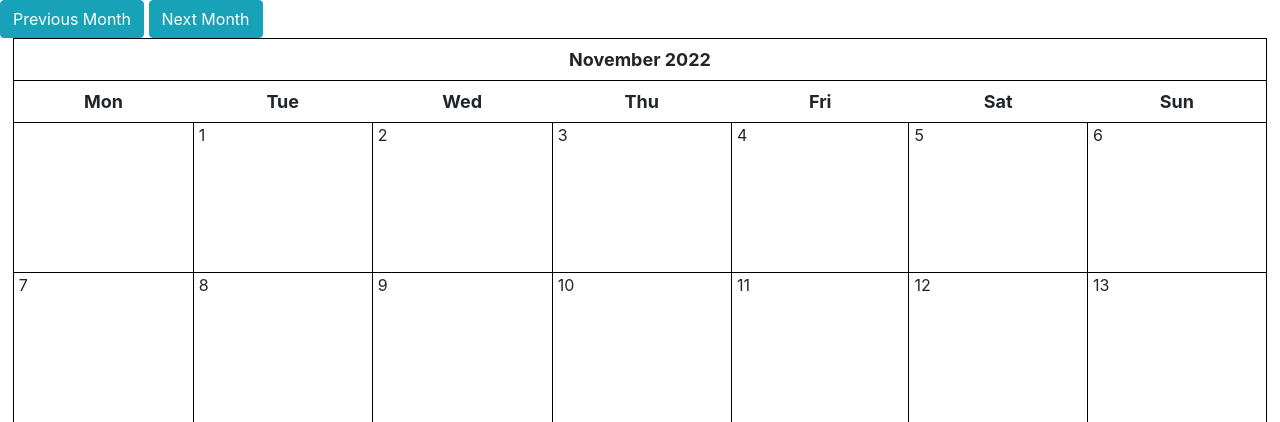
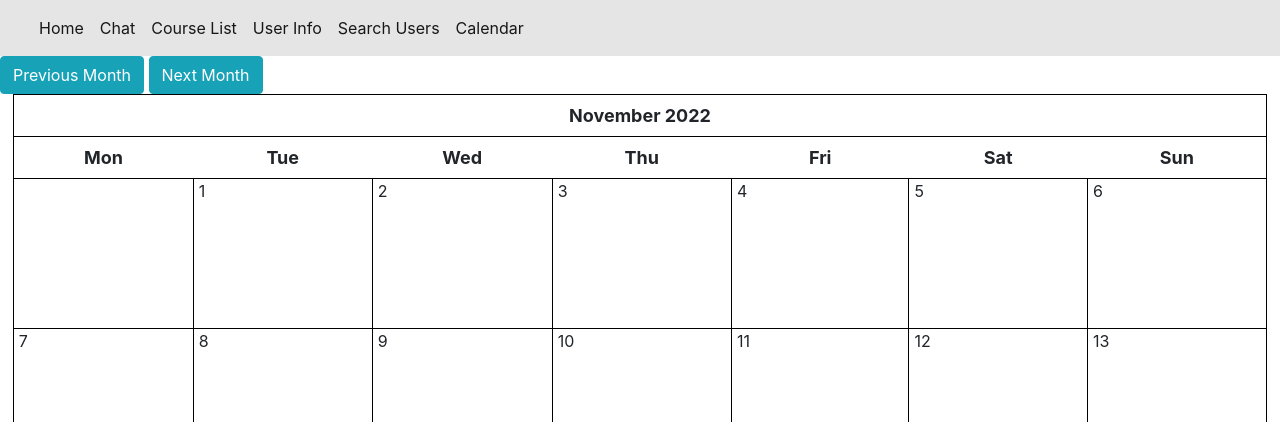
Before and after one commit to evanjtierney/Study-buddy, a Django app: page /study_buddy_app/calendar/ in a window 1280 px wide. Shown: the top 422 px of the page. Run offline with Django 4.2, Linux system fonts and the light colour scheme; data comes from the database, SQL or seed files in the repository; some libraries are stand-ins or nearby versions.

Commit message:
put calendar in the nav bar

```diff
--- a/study_buddy_app/templates/study_buddy_app/calendar.html
+++ b/study_buddy_app/templates/study_buddy_app/calendar.html
@@ -46,6 +46,44 @@ a {
 
 {% block content %}
 <div class="clearfix">
+  <!-- Navbar -->
+  <nav class="navbar navbar-expand-lg navbar-light" style="background-color: rgba(0, 0, 0, 0.1);">
+    <div class="container-fluid">
+      <button
+        class="navbar-toggler"
+        type="button"
+        data-mdb-toggle="collapse"
+        data-mdb-target="#navbarExample01"
+        aria-controls="navbarExample01"
+        aria-expanded="false"
+        aria-label="Toggle navigation"
+      >
+        <i class="fas fa-bars"></i>
+      </button>
+      <div class="collapse navbar-collapse" id="navbarExample01">
+        <ul class="navbar-nav me-auto mb-2 mb-lg-0">
+          <li class="nav-item active">
+            <a class="nav-link" href="/study_buddy_app/">Home</a>
+          </li>
+          <li class="nav-item active">
+            <a class="nav-link" href="/study_buddy_app/home/">Chat</a>
+          </li>
+          <li class="nav-item active">
+            <a class="nav-link" href="/study_buddy_app/deptlist/">Course List</a>
+          </li>
+          <li class="nav-item active">
+            <a class="nav-link" href="/study_buddy_app/user/">User Info</a>
+          </li>
+          <li class="nav-item active">
+            <a class="nav-link" href="/study_buddy_app/searchResults/">Search Users</a>
+          </li>
+          <li class="nav-item active">
+            <a class="nav-link" href="/study_buddy_app/calendar/">Calendar</a>
+          </li>
+        </ul>
+      </div>
+    </div>
+  </nav>
 	<a class="btn btn-info left" href="{% url 'calendar' %}?{{ prev_month }}"> Previous Month </a>
 	<a class="btn btn-info right" href="{% url 'calendar' %}?{{ next_month }}"> Next Month </a>
 </div>
--- a/study_buddy_app/templates/study_buddy_app/chat.html
+++ b/study_buddy_app/templates/study_buddy_app/chat.html
@@ -109,6 +109,9 @@ body {
       <li class="nav-item active">
         <a class="nav-link" href="/study_buddy_app/searchResults/">Search Users</a>
       </li>
+      <li class="nav-item active">
+        <a class="nav-link" href="/study_buddy_app/calendar/">Calendar</a>
+      </li>
       </ul>
     </div>
     </div>
--- a/study_buddy_app/templates/study_buddy_app/dept.html
+++ b/study_buddy_app/templates/study_buddy_app/dept.html
@@ -37,6 +37,9 @@
             </li>
             <li class="nav-item active">
               <a class="nav-link" href="/study_buddy_app/searchResults/">Search Users</a>
+            </li>
+            <li class="nav-item active">
+              <a class="nav-link" href="/study_buddy_app/calendar/">Calendar</a>
             </li>
           </ul>
         </div>
--- a/study_buddy_app/templates/study_buddy_app/deptlist.html
+++ b/study_buddy_app/templates/study_buddy_app/deptlist.html
@@ -38,6 +38,9 @@
             </li>
             <li class="nav-item active">
               <a class="nav-link" href="/study_buddy_app/searchResults/">Search Users</a>
+            </li>
+            <li class="nav-item active">
+              <a class="nav-link" href="/study_buddy_app/calendar/">Calendar</a>
             </li>
           </ul>
         </div>
--- a/study_buddy_app/templates/study_buddy_app/friendRequest.html
+++ b/study_buddy_app/templates/study_buddy_app/friendRequest.html
@@ -37,6 +37,9 @@
             <li class="nav-item active">
               <a class="nav-link" href="/study_buddy_app/searchResults/">Search Users</a>
             </li>
+            <li class="nav-item active">
+              <a class="nav-link" href="/study_buddy_app/calendar/">Calendar</a>
+            </li>
           </ul>
         </div>
       </div>
--- a/study_buddy_app/templates/study_buddy_app/friends.html
+++ b/study_buddy_app/templates/study_buddy_app/friends.html
@@ -37,6 +37,9 @@
             <li class="nav-item active">
               <a class="nav-link" href="/study_buddy_app/searchResults/">Search Users</a>
             </li>
+            <li class="nav-item active">
+              <a class="nav-link" href="/study_buddy_app/calendar/">Calendar</a>
+            </li>
           </ul>
         </div>
       </div>
--- a/study_buddy_app/templates/study_buddy_app/home.html
+++ b/study_buddy_app/templates/study_buddy_app/home.html
@@ -40,6 +40,9 @@
             </li>
             <li class="nav-item active">
               <a class="nav-link" href="/study_buddy_app/searchResults/">Search Users</a>
+            </li>
+            <li class="nav-item active">
+              <a class="nav-link" href="/study_buddy_app/calendar/">Calendar</a>
             </li>
           </ul>
         </div>
--- a/study_buddy_app/templates/study_buddy_app/listProfiles.html
+++ b/study_buddy_app/templates/study_buddy_app/listProfiles.html
@@ -38,6 +38,9 @@
             <li class="nav-item active">
               <a class="nav-link" href="/study_buddy_app/searchResults/">Search Users</a>
             </li>
+            <li class="nav-item active">
+              <a class="nav-link" href="/study_buddy_app/calendar/">Calendar</a>
+            </li>
           </ul>
         </div>
       </div>
--- a/study_buddy_app/templates/study_buddy_app/profile_detail.html
+++ b/study_buddy_app/templates/study_buddy_app/profile_detail.html
@@ -36,6 +36,9 @@
             </li>
             <li class="nav-item active">
               <a class="nav-link" href="/study_buddy_app/searchResults/">Search Users</a>
+            </li>
+            <li class="nav-item active">
+              <a class="nav-link" href="/study_buddy_app/calendar/">Calendar</a>
             </li>
           </ul>
         </div>
--- a/study_buddy_app/templates/study_buddy_app/publicProfile.html
+++ b/study_buddy_app/templates/study_buddy_app/publicProfile.html
@@ -38,6 +38,9 @@
             </li>
             <li class="nav-item active">
               <a class="nav-link" href="/study_buddy_app/searchResults/">Search Users</a>
+            </li>
+            <li class="nav-item active">
+              <a class="nav-link" href="/study_buddy_app/calendar/">Calendar</a>
             </li>
           </ul>
         </div>
--- a/study_buddy_app/templates/study_buddy_app/room.html
+++ b/study_buddy_app/templates/study_buddy_app/room.html
@@ -90,6 +90,9 @@ body {
           </li>
           <li class="nav-item active">
             <a class="nav-link" href="/study_buddy_app/searchResults/">Search Users</a>
+          </li>
+          <li class="nav-item active">
+            <a class="nav-link" href="/study_buddy_app/calendar/">Calendar</a>
           </li>
         </ul>
       </div>
--- a/study_buddy_app/templates/study_buddy_app/searchResults.html
+++ b/study_buddy_app/templates/study_buddy_app/searchResults.html
@@ -57,6 +57,9 @@
             </li>
             <li class="nav-item active">
               <a class="nav-link" href="/study_buddy_app/searchResults/">Search Users</a>
+            </li>
+            <li class="nav-item active">
+              <a class="nav-link" href="/study_buddy_app/calendar/">Calendar</a>
             </li>
           </ul>
         </div>
--- a/study_buddy_app/templates/study_buddy_app/user.html
+++ b/study_buddy_app/templates/study_buddy_app/user.html
@@ -54,6 +54,9 @@
 				<li class="nav-item active">
 					<a class="nav-link" href="/study_buddy_app/searchResults/">Search Users</a>
 				</li>
+				<li class="nav-item active">
+					<a class="nav-link" href="/study_buddy_app/calendar/">Calendar</a>
+				  </li>
 			  </ul>
 			</div>
 		  </div>
--- a/study_buddy_app/templates/study_buddy_app/viewProfiles.html
+++ b/study_buddy_app/templates/study_buddy_app/viewProfiles.html
@@ -38,6 +38,9 @@
             </li>
             <li class="nav-item active">
               <a class="nav-link" href="/study_buddy_app/searchResults/">Search Users</a>
+            </li>
+            <li class="nav-item active">
+              <a class="nav-link" href="/study_buddy_app/calendar/">Calendar</a>
             </li>
           </ul>
         </div>
```
